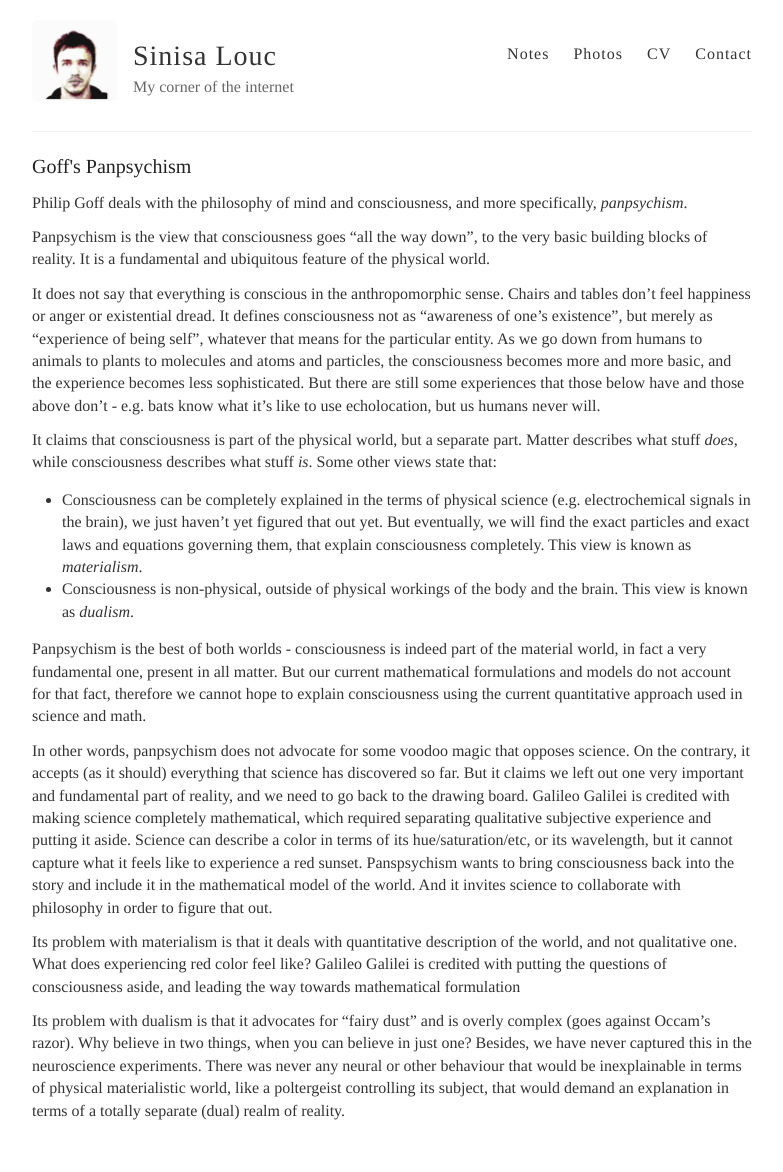
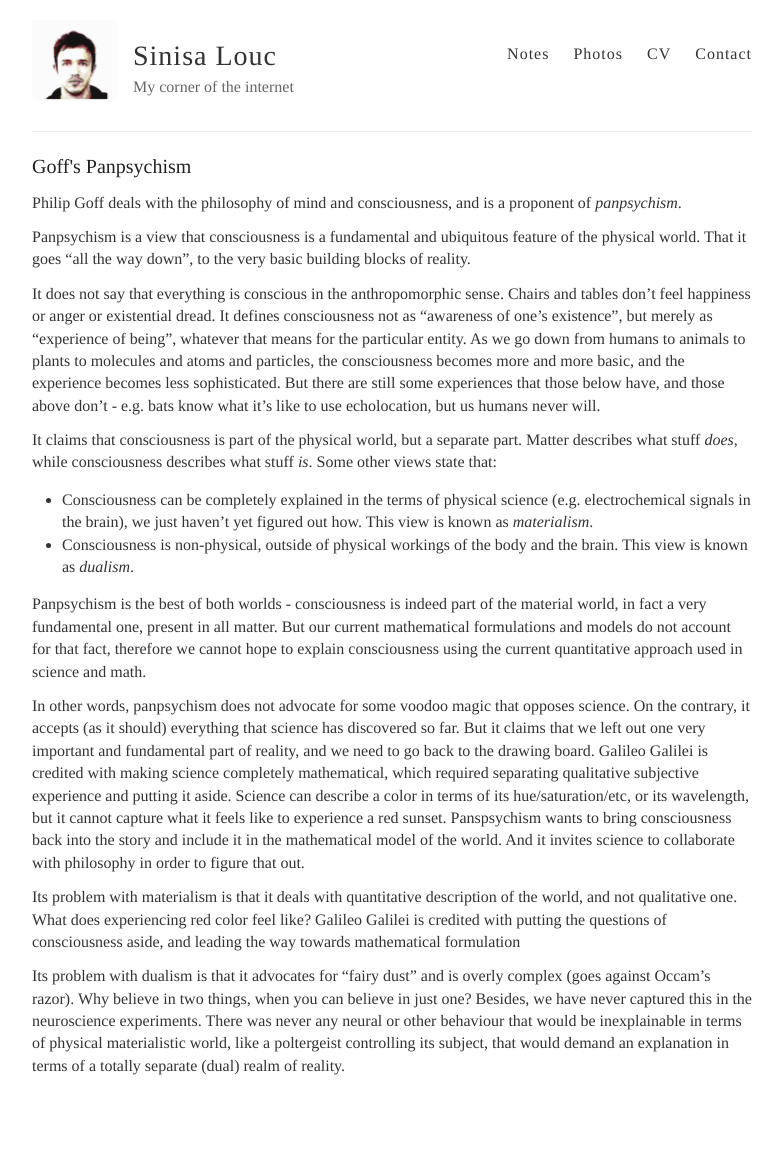
Before and after one commit to slouc/slouc.github.io, a Jekyll site: the page built from _posts/2024-04-10-Goff.md, in a window 1280 px wide. Shown: the whole page, without its empty margins (248-1031 px from the left). Built offline with Jekyll 4.4.1, drawn with Linux system fonts in a browser that asks for light colours; after the commit the page ends 1127 px from its top, so only the background shows below that.

Commit message:
Update 2024-04-10-Goff.md

```diff
--- a/_posts/2024-04-10-Goff.md
+++ b/_posts/2024-04-10-Goff.md
@@ -3,24 +3,22 @@ layout: post
 title: Goff's Panpsychism
 ---
 
-Philip Goff deals with the philosophy of mind and consciousness, and more specifically, *panpsychism*.
+Philip Goff deals with the philosophy of mind and consciousness, and is a proponent of *panpsychism*.
 
-Panpsychism is the view that consciousness goes "all the way down", to the very basic building blocks of reality.
-It is a fundamental and ubiquitous feature of the physical world.
+Panpsychism is a view that consciousness is a fundamental and ubiquitous feature of the physical world. That it goes "all the way down", to the very basic building blocks of reality.
 
 It does not say that everything is conscious in the anthropomorphic sense. Chairs and tables don't feel happiness
 or anger or existential dread. It defines consciousness not as "awareness of one's existence", but merely as
-"experience of being self", whatever that means for the particular entity.
+"experience of being", whatever that means for the particular entity.
 As we go down from humans to animals to plants to molecules and atoms and particles,
 the consciousness becomes more and more basic, and the experience becomes less sophisticated. But there are still
-some experiences that those below have and those above don't - e.g. bats know what it's like to use
+some experiences that those below have, and those above don't - e.g. bats know what it's like to use
 echolocation, but us humans never will.
 
 It claims that consciousness is part of the physical world, but a separate part. Matter describes
 what stuff *does*, while consciousness describes what stuff *is*. Some other views state that:
 - Consciousness can be completely explained in the terms of physical science (e.g. electrochemical signals
-  in the brain), we just haven't yet figured that out yet. But eventually, we will find the exact
-  particles and exact laws and equations governing them, that explain consciousness completely. This view is known
+  in the brain), we just haven't yet figured out how. This view is known
   as *materialism*.
 - Consciousness is non-physical, outside of physical workings of the body and the brain. This view is known
   as *dualism*.
```
Also changed, not shown: other parts of _posts/2024-04-10-Goff.md (+1 -1 lines).
